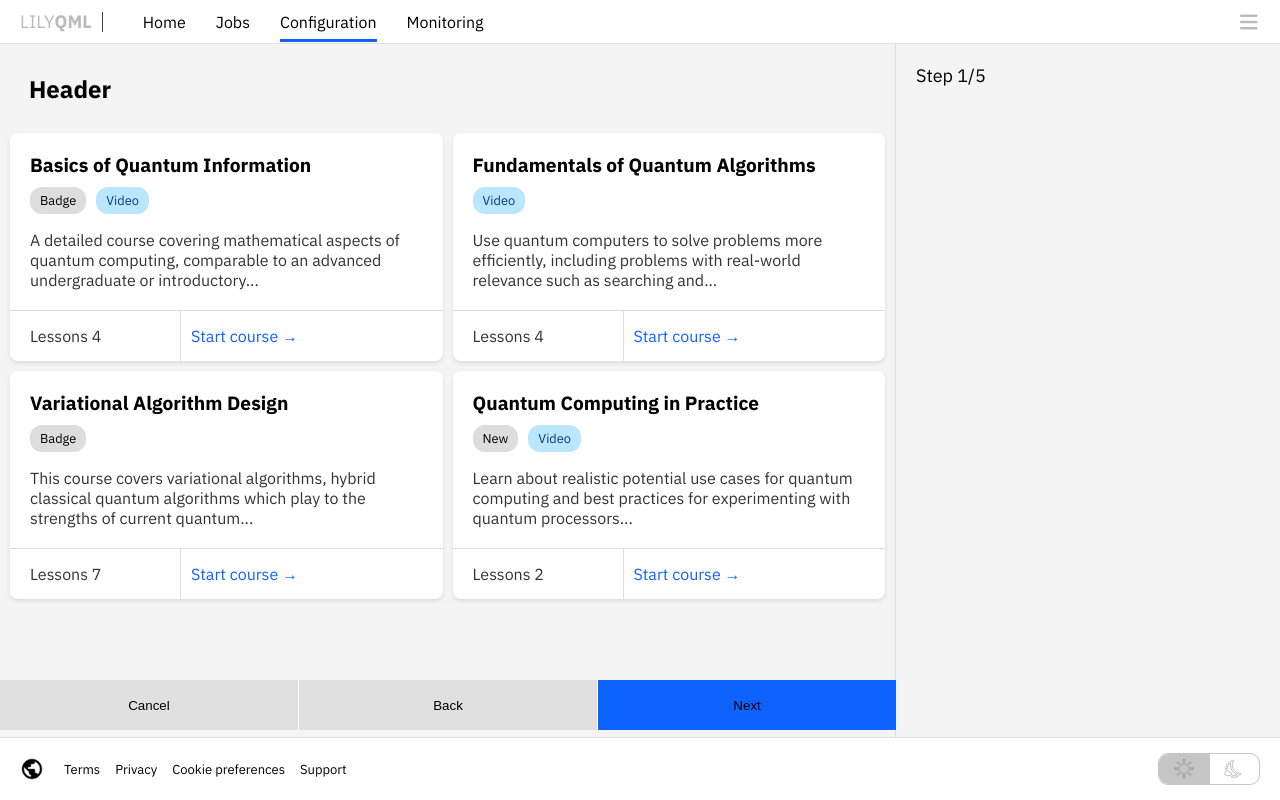
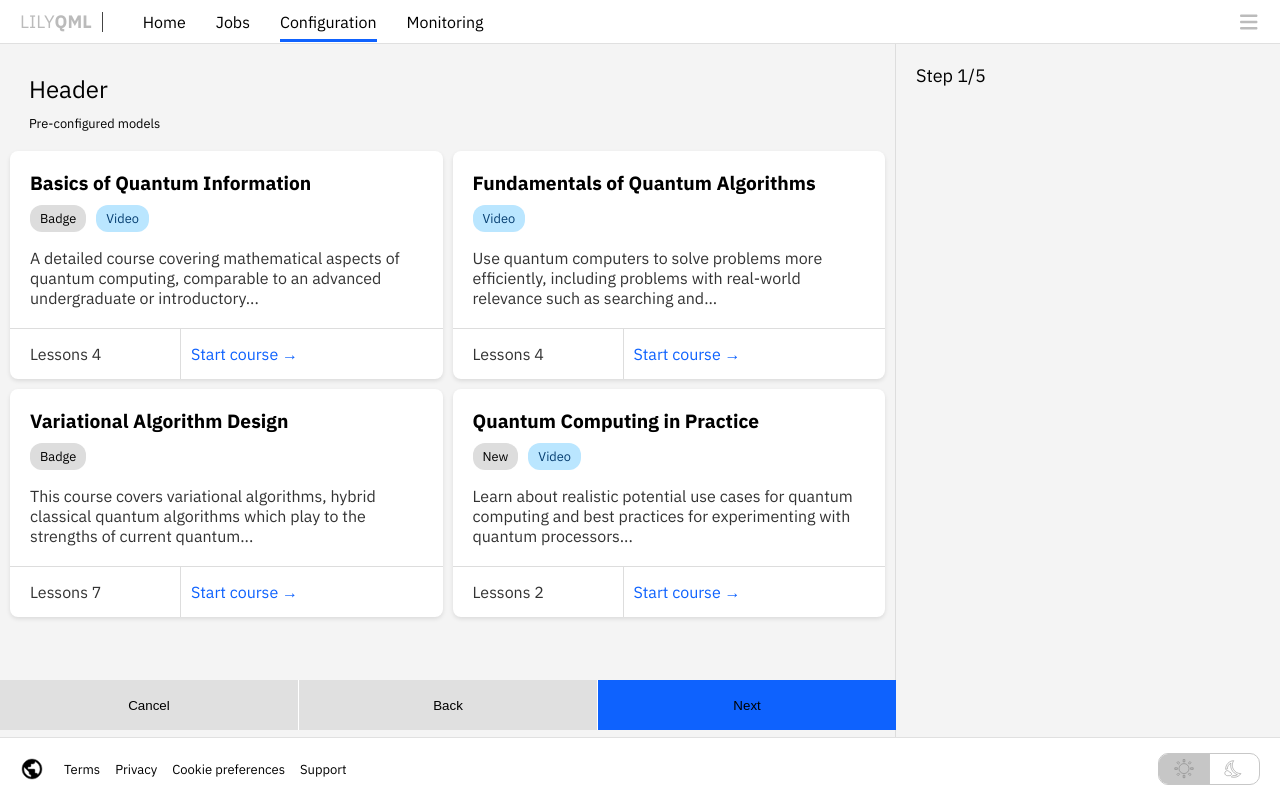
Before and after one commit to xleonplayz/LILYUI, a Next.js app: page /lab/configuration in a window 1280 px wide. Built offline with nearby package versions, Linux system fonts and the light colour scheme.

Commit message:
'heading-para-set'

```diff
--- a/app/lab/configuration/page.tsx
+++ b/app/lab/configuration/page.tsx
@@ -164,7 +164,7 @@ const CardGrid = styled.div`
 
 const HeaderContainer = styled.div`
   // width: 70%;
-  margin:1% 1%;
+  margin:1% 0% 0% 1%;
   width:400px;
   border-radius:5px;
   padding: 20px 0px 0px   20px ;
@@ -172,7 +172,20 @@ const HeaderContainer = styled.div`
   // color: white;
   // text-align: center;
   font-size: 1.5rem;
-  font-weight:600;
+  font-weight:500;
+  box-sizing: border-box;
+`;
+
+
+const ParaContainer = styled.div`
+
+  margin:0% 1%;
+  width:400px;
+  border-radius:5px;
+  padding:10px 0px 0px   20px ;
+
+  font-size: 0.8rem;
+  font-weight:400;
   box-sizing: border-box;
 `;
 const Card = styled.div`
@@ -485,6 +498,8 @@ export default function HomePage() {
           {step === 1 && (
             <>
               <HeaderContainer>Header</HeaderContainer>
+
+              <ParaContainer>Pre-configured models</ParaContainer>
               <CardGrid>
                 <Card theme={theme}>
                   <div>
```
Lines whose indentation alone changed are shown as unchanged.
